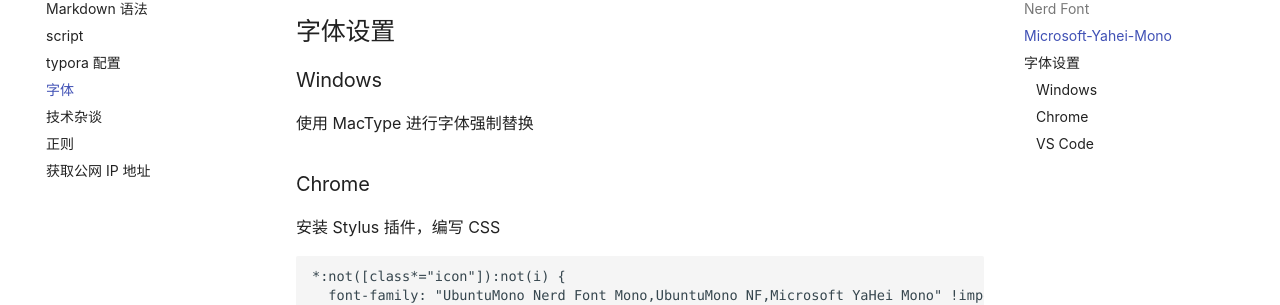
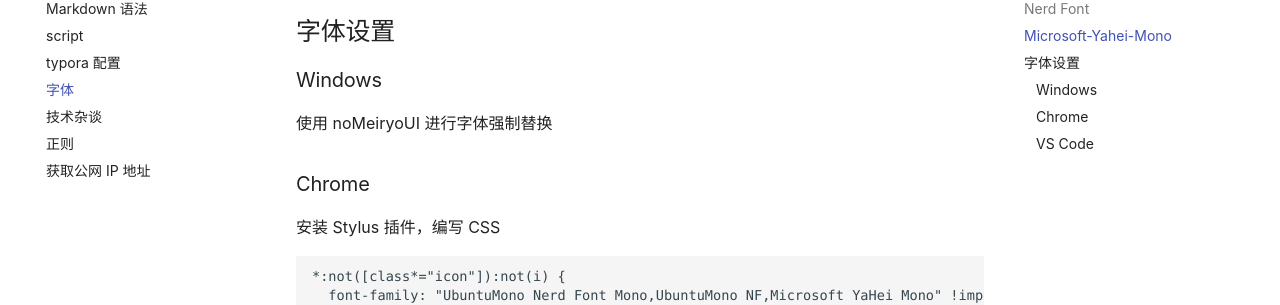
Before and after one commit to 117503445/wiki, an MkDocs documentation site: the page built from docs/misc/字体.md, in a window 1280 px wide and 900 px high, scrolled down 591 px. Shown: the part 147-452 px from the top of the window. Built offline with MkDocs 1.6.1 and Material for MkDocs 9.7.7, drawn with Linux system fonts in a browser that asks for light colours; some web fonts are replaced; comment, search, counter and statistics services are not loaded.

Commit message:
Update 字体.md

```diff
--- a/docs/misc/字体.md
+++ b/docs/misc/字体.md
@@ -34,7 +34,7 @@
 
 ### Windows
 
-使用 MacType 进行字体强制替换
+使用 noMeiryoUI 进行字体强制替换
 
 ### Chrome
 
```
Also changed, not shown: other parts of docs/misc/字体.md (+1 -1 lines).
